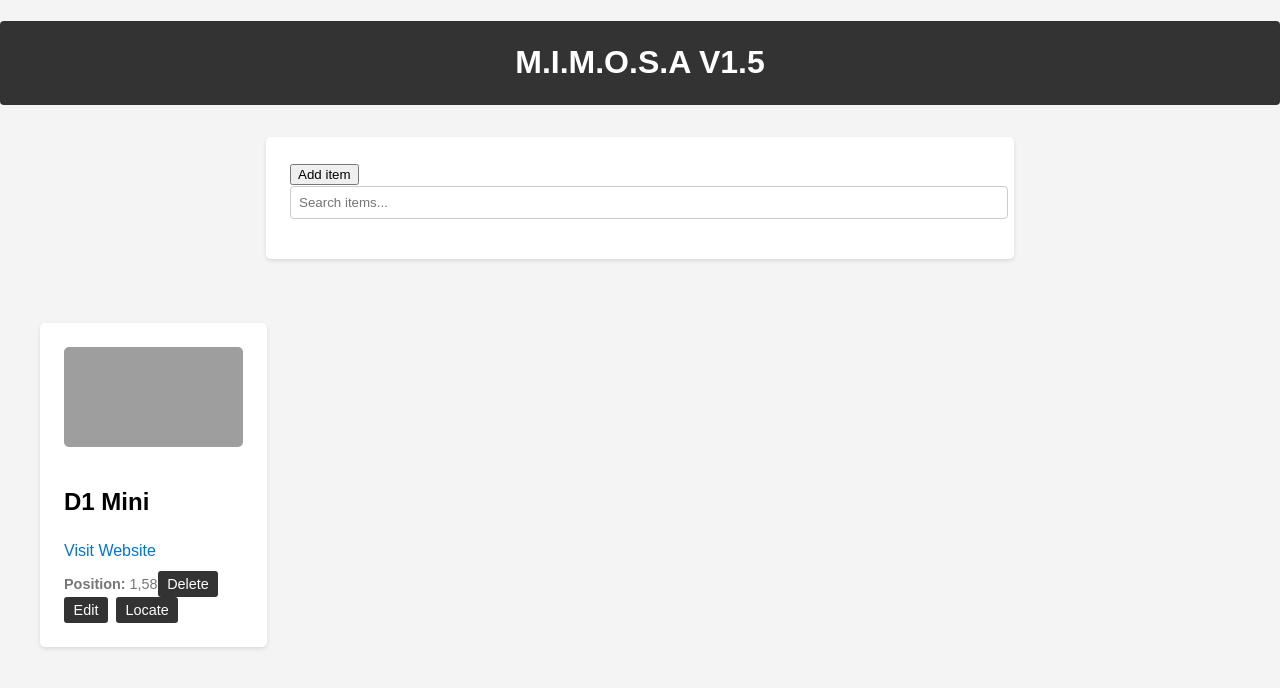
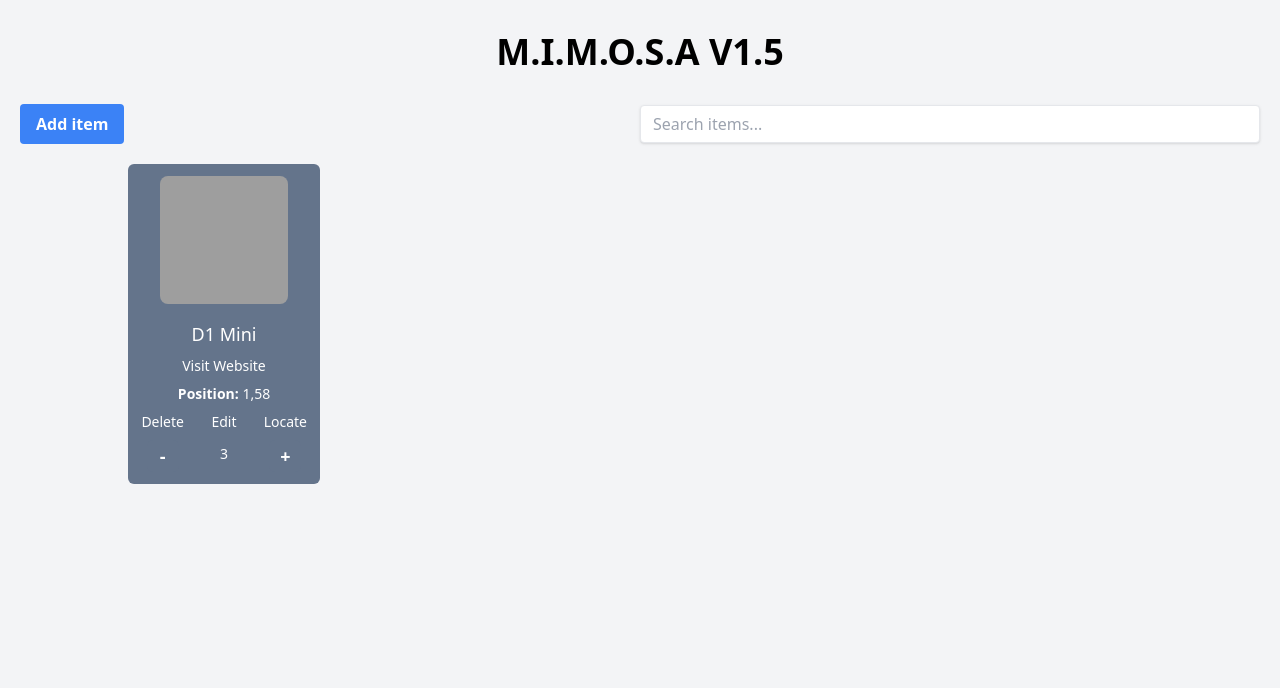
Before and after one commit to FireMarshmellow/Spotlight_Storage, a Flask app: page / in a window 1280 px wide. Shown: the top 688 px of the page. Run offline with Flask 3, Linux system fonts and the light colour scheme; data comes from the database, SQL or seed files in the repository; both versions use the stored data as it was after the commit; some libraries are stand-ins or nearby versions; grey boxes are pictures that could not be loaded.

Commit message:
Added quantity, and add and subtract buttons.
Integrated tailwind css for better styling.

```diff
--- a/Static/script.js
+++ b/Static/script.js
@@ -9,8 +9,9 @@ function addItem(event) {
   const link = document.getElementById("link").value;
   const image = document.getElementById("image").value;
   const position = document.getElementById("position").value;
+  const quantity = document.getElementById("quantity").value;
 
-  const item = { name, link, image, position };
+  const item = { name, link, image, position, quantity};
 
   fetch("/api/items", {
     method: "POST",
@@ -33,8 +34,9 @@ function editItem(item) {
   const link = prompt("Enter a new link:", item.link);
   const image = prompt("Enter a new image URL:", item.image);
   const position = prompt("Enter a new position:", item.position);
+  const quantity = prompt("Enter a new quantity:", item.quantity);
 
-  const updatedItem = { ...item, name, link, image, position };
+  const updatedItem = { ...item, name, link, image, position, quantity};
 
   fetch(`/api/items/${item.id}`, {
     method: "PUT",
@@ -76,6 +78,52 @@ function createLocateButton(item) {
   return locateBtn;
 }
 
+// add quantity
+function addQuantity(item) {
+  console.log(`Quantity of ${item.name}: ${item.quantity}`);
+}
+
+// Create add quantity button
+function createAddQuantityButton(item) {
+  const addQuantityBtn = document.createElement("button");
+  addQuantityBtn.innerText = "+";
+  addQuantityBtn.classList.add("bg-slate-500", "h-8", "w-8", "rounded-md", "text-white", "text-lg", "font-bold", "flex", "justify-center", "items-center", "mx-auto");
+  addQuantityBtn.addEventListener("click", () => {
+    fetch(`/api/items/${item.id}`, {
+      method: "POST",
+      headers: { "Content-Type": "application/x-www-form-urlencoded" },
+      body: new URLSearchParams({ action: "addQuantity" }),
+    }).catch((error) => console.error(error));
+  });
+  return addQuantityBtn;
+}
+
+// Remove quantity
+function removeQuantity(item) {
+  console.log(`Quantity of ${item.name}: ${item.quantity}`);
+}
+
+// Create remove quantity button
+function createRemoveQuantityButton(item) {
+  const removeQuantityBtn = document.createElement("button");
+  removeQuantityBtn.innerText = "-";
+  removeQuantityBtn.classList.add("bg-slate-500", "h-8", "w-8", "rounded-md", "text-white", "text-lg", "font-bold", "flex", "justify-center", "items-center", "mx-auto");
+  removeQuantityBtn.addEventListener("click", () => {
+    fetch(`/api/items/${item.id}`, {
+      method: "POST",
+      headers: { "Content-Type": "application/x-www-form-urlencoded" },
+      body: new URLSearchParams({ action: "removeQuantity" }),
+    }).catch((error) => console.error(error));
+  });
+  return removeQuantityBtn;
+}
+
+// show quantity
+function showQuantity(item) {
+  console.log(`Quantity of ${item.name}: ${item.quantity}`);
+}
+
+
 const search = document.getElementById("search");
 
 function filterItems(e) {
@@ -98,16 +146,24 @@ search.addEventListener("input", filterItems);
 function createItemElement(item) {
   const li = document.createElement("li");
   li.dataset.id = item.id;
+  li.classList.add("item");
+
+  const wrapper = document.createElement("div");
+  wrapper.classList.add("bg-slate-500", "h-80", "w-11/12", "md:w-full", "mx-auto", "p-2", "rounded-md", "grid", "grid-cols-1", "gap-2", "items-center");
+  li.appendChild(wrapper);
 
   const img = document.createElement("img");
   img.src = item.image;
-  li.appendChild(img);
+  img.classList.add("h-32", "w-32", "rounded-lg", "mx-auto");
+  wrapper.appendChild(img);
 
   const div = document.createElement("div");
-  li.appendChild(div);
+  div.classList.add("text-center", "text-white", "text-sm", "grid", "grid-cols-1", "gap-2");
+  wrapper.appendChild(div);
 
   const h2 = document.createElement("h2");
   h2.innerText = item.name;
+  h2.classList.add("text-lg", "text-white");
   div.appendChild(h2);
 
   const p = document.createElement("p");
@@ -125,16 +181,32 @@ function createItemElement(item) {
   span.append(item.position);
   div.appendChild(span);
 
+  const innerWrapper = document.createElement("div");
+  innerWrapper.classList.add("grid", "grid-cols-3", "gap-2");
+  div.appendChild(innerWrapper);
+
   const deleteBtn = document.createElement("button");
   deleteBtn.innerText = "Delete";
   deleteBtn.addEventListener("click", () => deleteItem(item.id));
-  div.appendChild(deleteBtn);
+  innerWrapper.appendChild(deleteBtn);
 
   const editBtn = createEditButton(item);
-  div.appendChild(editBtn);
+  innerWrapper.appendChild(editBtn);
 
   const locateBtn = createLocateButton(item);
-  div.appendChild(locateBtn);
+  innerWrapper.appendChild(locateBtn);
+
+  const removeQuantityBtn = createRemoveQuantityButton(item);
+  innerWrapper.appendChild(removeQuantityBtn);
+
+  const quantity = document.createElement("span");
+  quantity.innerText = item.quantity;
+  quantity.classList.add("text-center", "text-white", "text-md", "justify-center", "items-center", "mx-auto", "pt-1");
+  innerWrapper.appendChild(quantity);
+
+
+  const addQuantityBtn = createAddQuantityButton(item);
+  innerWrapper.appendChild(addQuantityBtn);
 
   return li;
 }
--- a/Templates/index.html
+++ b/Templates/index.html
@@ -5,45 +5,46 @@
     <title>MIMOSA Interface</title>
     <meta charset="UTF-8">
     <meta name="viewport" content="width=device-width, initial-scale=1.0">
-    <link rel="stylesheet" type="text/css" href="{{ url_for('static', filename='style.css') }}">
-    <style>
-        .hidden {
-            display: none;
-        }
-    </style>
+    <!-- Include Tailwind CSS styles -->
+    <script src="https://cdn.tailwindcss.com"></script>
 </head>
 
-<body>
-    <h1>M.I.M.O.S.A V1.5</h1>
-    <div class="search-container">
-        <button type="button" id="btn-add">Add item</button>
-        <input type="text" id="search" placeholder="Search items...">
-        <div class="form-container hidden" id="form-container">
-            <form id="add-form">
-                <div class="name">
-                    <label for="name">Name:</label>
-                    <input type="text" id="name" name="name" required>
+<body class="bg-gray-100 font-sans leading-normal tracking-normal">
+    <div class="container mx-auto mt-8">
+        <h1 class="text-4xl text-center font-bold mb-8">M.I.M.O.S.A V1.5</h1>
+        <div class="flex justify-between items-center my-5 mx-5 ">
+            <button type="button" id="btn-add" class="bg-blue-500 hover:bg-blue-700 text-white font-bold py-2 px-4 rounded">Add item</button>
+            <input type="text" id="search" placeholder="Search items..." class="shadow appearance-none border rounded w-1/2 py-2 px-3 text-gray-700 leading-tight focus:outline-none focus:shadow-outline">
+        </div>
+        <div class="form-container fixed hidden w-fit px-5" id="form-container">
+            <form id="add-form" class="bg-white shadow-md rounded px-8 pt-6 pb-8 mb-4">
+                <div class="mb-4">
+                    <label for="name" class="block text-gray-700 font-bold mb-2">Name:</label>
+                    <input type="text" id="name" name="name" required class="shadow appearance-none border rounded w-full py-2 px-3 text-gray-700 leading-tight focus:outline-none focus:shadow-outline">
                 </div>
-                <div class="link">
-                    <label for="link">Link:</label>
-                    <input type="url" id="link" name="link" required>
+                <div class="mb-4">
+                    <label for="link" class="block text-gray-700 font-bold mb-2">Link:</label>
+                    <input type="url" id="link" name="link" required class="shadow appearance-none border rounded w-full py-2 px-3 text-gray-700 leading-tight focus:outline-none focus:shadow-outline">
                 </div>
-                <div class="image">
-                    <label for="image">Image:</label>
-                    <input type="url" id="image" name="image" required>
+                <div class="mb-4">
+                    <label for="image" class="block text-gray-700 font-bold mb-2">Image:</label>
+                    <input type="url" id="image" name="image" required class="shadow appearance-none border rounded w-full py-2 px-3 text-gray-700 leading-tight focus:outline-none focus:shadow-outline">
                 </div>
-                <div class="position">
-                    <label for="position">Position:</label>
-                    <input type="text" id="position" name="position" required>
+                <div class="mb-4">
+                    <label for="position" class="block text-gray-700 font-bold mb-2">Position:</label>
+                    <input type="text" id="position" name="position" required class="shadow appearance-none border rounded w-full py-2 px-3 text-gray-700 leading-tight focus:outline-none focus:shadow-outline">
                 </div>
-                <input type="submit" value="Add">
+                <div class="mb-4">
+                    <label for="quantity" class="block text-gray-700 font-bold mb-2">Quantity:</label>
+                    <input type="text" id="quantity" name="quantity" required class="shadow appearance-none border rounded w-full py-2 px-3 text-gray-700 leading-tight focus:outline-none focus:shadow-outline">
+                </div>
+                <input type="submit" value="Add" class="bg-blue-500 hover:bg-blue-700 text-white font-bold py-2 px-4 rounded focus:outline-none focus:shadow-outline">
             </form>
         </div>
+        <ul id="item-list" class="grid sm:grid-cols-1 md:grid-cols-3 lg:grid-cols-4 xl:grid-cols-5 gap-4 max-w-5xl mx-auto w-11/12 md:5/6 lg:full">
+        </ul>
     </div>
-    <ul id="item-list"></ul>
     <script src="{{ url_for('static', filename='script.js') }}"></script>
-
 </body>
 
-
 </html>
--- a/app.py
+++ b/app.py
@@ -23,7 +23,8 @@ def get_db():
             name TEXT NOT NULL,
             link TEXT NOT NULL,
             image TEXT,
-            position TEXT
+            position TEXT,
+            quantity INTEGER
         )
     ''')
     conn.commit()
@@ -41,7 +42,7 @@ def read_items():
 # Function to write data to the database
 def write_item(item):
     conn = get_db()
-    conn.execute('INSERT INTO items (name, link, image, position) VALUES (?, ?, ?, ?)', [item['name'], item['link'], item['image'], item['position']])
+    conn.execute('INSERT INTO items (name, link, image, position, quantity) VALUES (?, ?, ?, ?, ?)', [item['name'], item['link'], item['image'], item['position'], item['quantity']])
     conn.commit()
     conn.close()
 
@@ -78,7 +79,7 @@ def item(id):
         # If the request method is PUT, update the item in the database and return the updated item as JSON
         new_data = request.get_json()
         conn = get_db()
-        conn.execute('UPDATE items SET name = ?, link = ?, image = ?, position = ? WHERE id = ?', [new_data['name'], new_data['link'], new_data['image'], new_data['position'], id])
+        conn.execute('UPDATE items SET name = ?, link = ?, image = ?, position = ?, quantity = ? WHERE id = ?', [new_data['name'], new_data['link'], new_data['image'], new_data['position'], new_data['quantity'], id])
         conn.commit()
         conn.close()
         item = conn.execute('SELECT * FROM items WHERE id = ?', [id]).fetchone()
@@ -97,6 +98,18 @@ def item(id):
             wled_api.lights(position)
             print(f"Position of {item['name']}: {position}")
             return jsonify({ 'success': True })
+        elif request.form.get('action') == 'addQuantity':
+            conn = get_db()
+            conn.execute('UPDATE items SET quantity = ? WHERE id = ?', [item['quantity'] + 1, id])
+            conn.commit()
+            conn.close()
+            return jsonify({ 'success': True })
+        elif request.form.get('action') == 'removeQuantity':
+            conn = get_db()
+            conn.execute('UPDATE items SET quantity = ? WHERE id = ?', [item['quantity'] - 1, id])
+            conn.commit()
+            conn.close()
+            return jsonify({ 'success': True })
         else:
             return jsonify({ 'error': 'Invalid action' }), 400
 
@@ -110,6 +123,7 @@ def delete_item(id):
     conn.close()
     return jsonify({ 'success': True })
 
+
 # Running the Flask application
 if __name__ == '__main__':
     app.run(host="0.0.0.0", debug=True)
```
Also changed, not shown: data.db.
